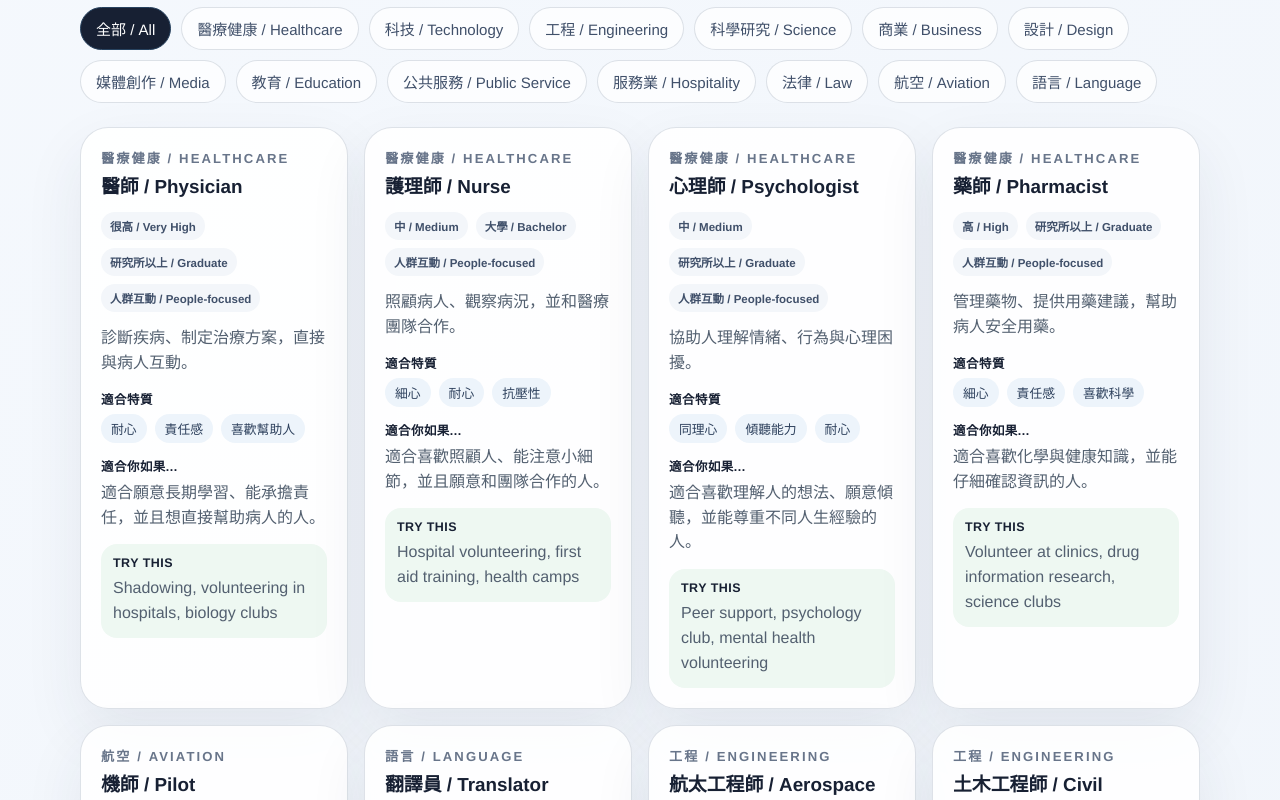
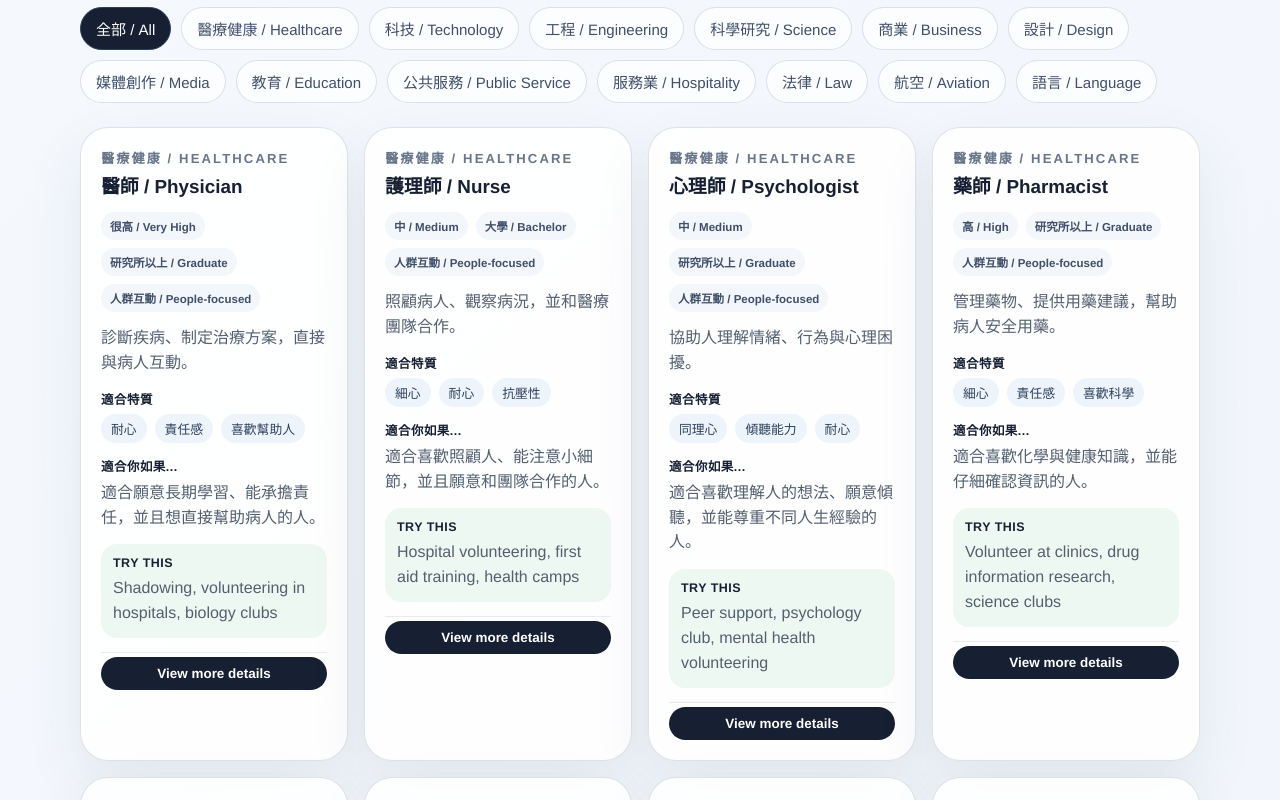
Before and after one commit to TzuHao-Lin/My_First_Project, a React (Vite) app: page / in a window 1280 px wide. Shown: the part 2340-3140 px from the top of the page. Built offline with nearby package versions, Linux system fonts and the light colour scheme.

Commit message:
Add expandable career details

```diff
--- a/src/App.css
+++ b/src/App.css
@@ -481,6 +481,36 @@ h1 {
   background: #eef8f2;
 }
 
+.career-details {
+  border-top: 1px solid rgba(73, 94, 125, 0.12);
+  padding-top: 4px;
+}
+
+.career-details summary {
+  border-radius: 999px;
+  padding: 9px 12px;
+  background: #172033;
+  color: #fff;
+  cursor: pointer;
+  font-size: 0.84rem;
+  font-weight: 800;
+  list-style: none;
+  text-align: center;
+}
+
+.career-details summary::-webkit-details-marker {
+  display: none;
+}
+
+.career-details[open] {
+  display: grid;
+  gap: 14px;
+}
+
+.career-details[open] summary {
+  background: #27425f;
+}
+
 .questions {
   display: grid;
   gap: 8px;
--- a/src/App.jsx
+++ b/src/App.jsx
@@ -474,6 +474,29 @@ export default function App() {
                     <p className="label">Try this</p>
                     <p className="detail">{career.explore}</p>
                   </div>
+
+                  <details className="career-details">
+                    <summary>View more details</summary>
+
+                    <div>
+                      <p className="label">可能不適合如果...</p>
+                      <p className="detail">{career.avoid}</p>
+                    </div>
+
+                    <div>
+                      <p className="label">Typical Path</p>
+                      <p className="detail">{career.path}</p>
+                    </div>
+
+                    <div>
+                      <p className="label">Self-exploration questions</p>
+                      <ul className="questions">
+                        {career.questions.map((question) => (
+                          <li key={question}>{question}</li>
+                        ))}
+                      </ul>
+                    </div>
+                  </details>
                 </article>
               ))}
             </div>
```
